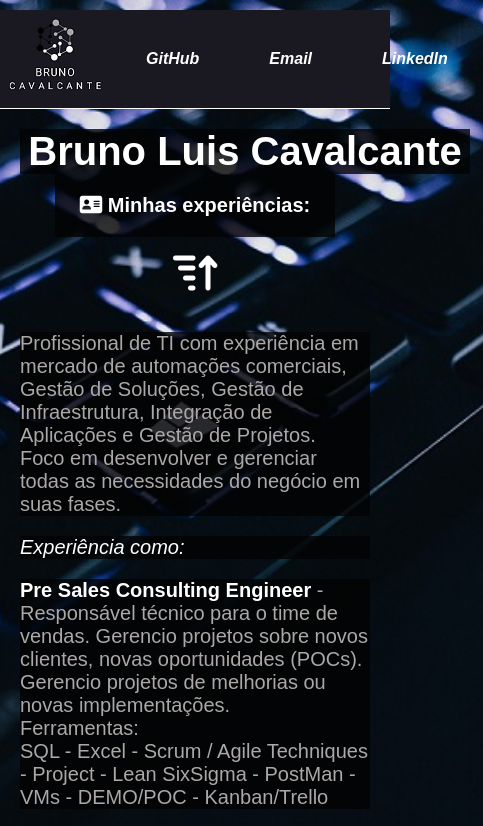
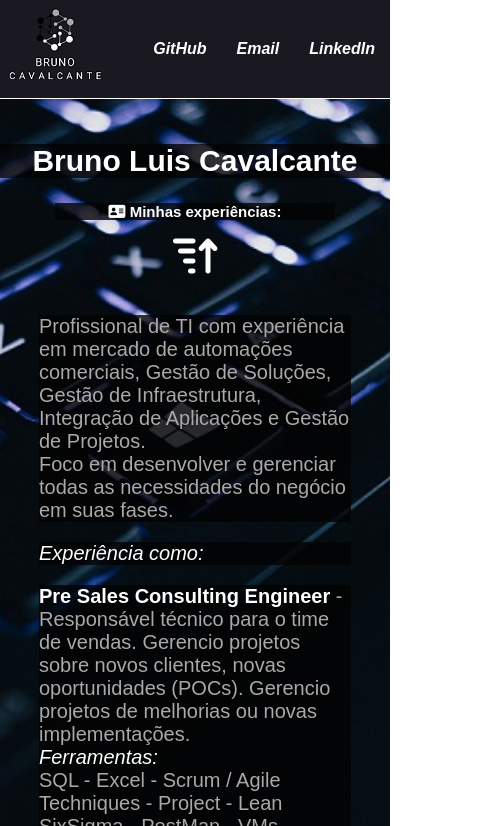
Before and after one commit to brunoblc/apresentacaoBruno, a plain HTML site: page index.html in a window 390 px wide. Both pictures are taken after a click on the element 195 px from the left and 274 px from the top of the page. Shown: the top 826 px of the page, 483 px wide, since content can reach past the window. Drawn offline with Linux system fonts and the light colour scheme.

Commit message:
arrumando a responsividade

```diff
--- a/index.html
+++ b/index.html
@@ -50,20 +50,20 @@
                     projetos sobre
                     novos clientes, novas oportunidades (POCs). Gerencio projetos de melhorias ou novas
                     implementações.</br>
-                    Ferramentas:</br>
+                    <em>Ferramentas:</em></br>
                     SQL - Excel - Scrum / Agile Techniques - Project - Lean SixSigma - PostMan - VMs - DEMO/POC - Kanban/Trello
                 <p> <strong>SW Support Specialist II</strong> - Virtualização de sistemas operacionais para
                     laboratórios e servidores
                     remotos. Consultas nos bancos (SQL) na criação de insights para apoio aos times. Python e suas
                     bibliotecas para tratativas necessárias (XML, CSV em DataFrame). Uso de linguagem Front-End
                     (HTML,CSS,JavaScript) para adequações e telas. </br>
-                    Ferramentas:</br>
+                    <em>Ferramentas:</em></br>
                     SQL - Excel - Kanban/Trello - Windows Server - HTML - CSS - JavaScript (+JSONs) - Jira
                 </p>
                 <p> <strong>Consultor de Implantação de Projetos</strong> - Testes com os times de desenvolvimento utilizando APIs.
                     Realizava processo de criação de cardápio, layout de tela e treinamentooperacional.Responsável pelo parque de
                     computadores/servidores e dispositivos dos clientes.</br>
-                    Ferramentas:</br>
+                    <em>Ferramentas:</em></br>
                     MSSQL - Windows Server 2012/2016 - Excel - Scrum / Agile Techniques - Acesso remoto
                 </p>
 
--- a/styles.css
+++ b/styles.css
@@ -22,9 +22,9 @@ body{
 }
 
 header{
-    margin-top: 10px;
+    margin-bottom: 45px;
     display: flex;
-    justify-content: space-around;
+    justify-content: space-between;
     background-color: #1a1821;
     align-items: center;
     border-bottom: 1px solid #ffffff;
@@ -49,8 +49,6 @@ header ul li a:hover {
 
 .container{
     text-align: center;
-    padding: 20px;
-
 }
 
 .name h1{
@@ -58,11 +56,11 @@ header ul li a:hover {
     background-color:rgba(3, 3, 3, 0.801);
     width: 450px;
     margin: 0 auto;
+    margin-bottom: 25px;
 }
 
 .container .name h5{
     font-size: 20px;
-    padding: 20px;
     width: 280px;
     margin: 0 auto;
     background-color: rgba(3, 3, 3, 0.801);
@@ -108,3 +106,24 @@ header ul li a:hover {
     text-align: left;
     padding: 0;
 }
+
+@media (min-width: 360px) and (max-width: 480px) {
+    .container .name h1 {
+        font-size: 30px;
+        width: auto;
+        text-align:center;
+    }
+
+    .container .name h5 {
+        font-size: 15px;
+    }
+
+    header ul li {
+        padding: 15px;
+    }
+
+    #about p {
+        max-width: 80%;
+        text-align: left;
+    }
+}
```
